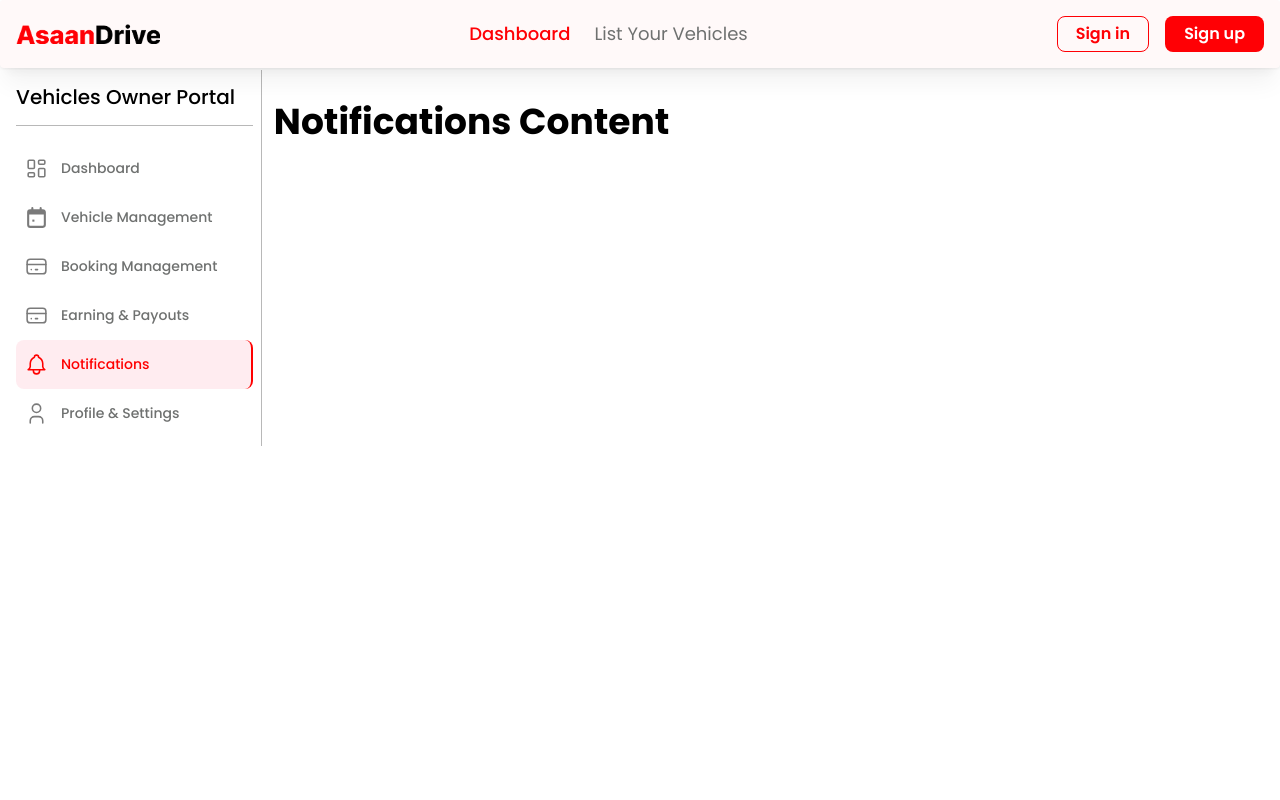
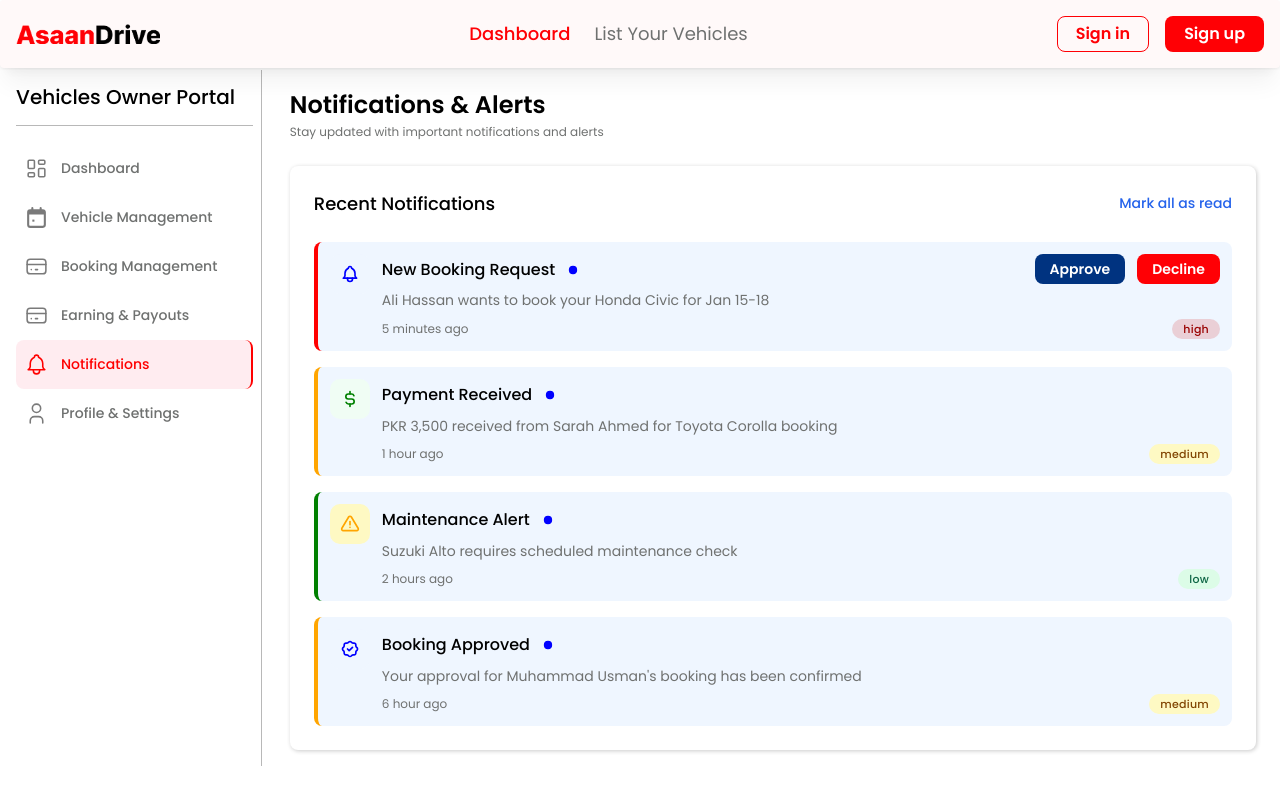
Before and after one commit to MuhammadHarisBaloch/app-asaan-drive, a Next.js app: page /app/vehicles-owner in a window 1280 px wide. Both pictures are taken after a click on the link "Notifications". Shown: the top 800 px of the page. Built offline with nearby package versions, Linux system fonts and the light colour scheme; no server answers.

Commit message:
[FEAT] Notification Section UI Completed 🚀

```diff
--- a/src/app/app/vehicles-owner/page.tsx
+++ b/src/app/app/vehicles-owner/page.tsx
@@ -3,6 +3,7 @@ import SideBar from "@/components/features/SideBar/inde";
 import VehicleOwnerDashboardSection from "@/components/features/vehicle-owner/Dashboard";
 import BookingManagementSection from "@/components/features/vehicle-owner/Dashboard/BookingManagementSection";
 import EarningAndPayoutSection from "@/components/features/vehicle-owner/Dashboard/EarningAndPayoutSection";
+import NotificationSection from "@/components/features/vehicle-owner/Dashboard/NotificationSection";
 import VehicleManagementSection from "@/components/features/vehicle-owner/Dashboard/VehicleManagementSection";
 import { Grid, GridCol } from "@mantine/core";
 import {
@@ -40,7 +41,7 @@ export default function VehiclesOwnerPage() {
         {active === "Vehicle Management" && <VehicleManagementSection />}
         {active === "Booking Management" && <BookingManagementSection />}
         {active === "Earning & Payouts" && <EarningAndPayoutSection />}
-        {active === "Notifications" && <h1>Notifications Content</h1>}
+        {active === "Notifications" && <NotificationSection />}
         {active === "Profile & Settings" && <h1>Profile & Settings Content</h1>}
       </GridCol>
     </Grid>
--- /dev/null
+++ b/src/components/features/vehicle-owner/Dashboard/NotificationSection/NotificationCard/index.tsx
@@ -0,0 +1,138 @@
+import {
+  Card,
+  Flex,
+  Center,
+  Stack,
+  Button,
+  Badge,
+  Text,
+  Box,
+} from "@mantine/core";
+import { IconPointFilled } from "@tabler/icons-react";
+import { JSX, useEffect, useState } from "react";
+interface NotificationCardProps {
+  icon: JSX.Element;
+  iconBg: string;
+  title: string;
+  subTitle: string;
+  time: string;
+  priority: string;
+  recentBookingRequest: boolean;
+  markReadAllNotification: boolean;
+}
+export default function NotificationCard({
+  icon,
+  iconBg,
+  title,
+  subTitle,
+  time,
+  priority,
+  recentBookingRequest,
+  markReadAllNotification,
+}: NotificationCardProps) {
+  const [bookingRequest, setBookingReques] = useState(recentBookingRequest);
+  const [readNotification, setReadNotification] = useState(false);
+  const [readAllNotification, setReadAllNotification] = useState(false);
+
+  useEffect(() => {
+    setReadAllNotification(markReadAllNotification);
+  }, [markReadAllNotification]);
+
+  let color: string;
+  let bg: string;
+
+  switch (priority) {
+    case "high":
+      color = "red";
+      bg = "red.0";
+      break;
+    case "medium":
+      color = "orange";
+      bg = "orange.0";
+      break;
+    case "low":
+      color = "green";
+      bg = "green.1";
+      break;
+    default:
+      color = "transparent";
+      bg = "transparent";
+  }
+  return (
+    <Card
+      className="hover-pointer"
+      radius="md"
+      bg={readNotification || readAllNotification ? "white.2" : "blue.0"}
+      style={{ borderLeft: `4px solid ${color}` }}
+      onClick={() => {
+        setReadNotification(true);
+      }}
+    >
+      <Flex
+        h="100%"
+        w="100%"
+        justify="space-between"
+        align="flex-start gap='md'"
+      >
+        <Flex align="flex-start" gap="md">
+          <Center bg={iconBg} h={40} w={40} style={{ borderRadius: "10px" }}>
+            {icon}
+          </Center>
+          <Stack gap="sm" mt="xs">
+            <Flex align="center" gap="sm">
+              <Text fz="sm" c="black" fw={500}>
+                {title}
+              </Text>
+              {readNotification || readAllNotification ? (
+                ""
+              ) : (
+                <IconPointFilled size={20} color="blue" />
+              )}
+            </Flex>
+            <Text fz="xs">{subTitle}</Text>
+            <Text fz="12px">{time}</Text>
+          </Stack>
+        </Flex>
+        <Stack align="flex-end" justify="space-between" gap="xxl">
+          {bookingRequest && (
+            <Flex gap="md">
+              <Button
+                bg="blue"
+                size="xs"
+                onClick={() => {
+                  setBookingReques(false);
+                  setReadNotification(true);
+                }}
+              >
+                Approve
+              </Button>
+              <Button
+                size="xs"
+                onClick={() => {
+                  setBookingReques(false);
+                  setReadNotification(true);
+                }}
+              >
+                Decline
+              </Button>
+            </Flex>
+          )}
+          {!bookingRequest && <Box />}
+          <Badge
+            c={color}
+            bg={bg}
+            fw={500}
+            styles={{
+              root: {
+                textTransform: "lowercase",
+                textAlign: "center",
+              },
+            }}
+          >
+            {priority}
+          </Badge>
+        </Stack>
+      </Flex>
+    </Card>
+  );
+}
--- /dev/null
+++ b/src/components/features/vehicle-owner/Dashboard/NotificationSection/index.tsx
@@ -0,0 +1,56 @@
+import { Card, Group, Stack, Text, UnstyledButton } from "@mantine/core";
+import NotificationCard from "./NotificationCard";
+import { useState } from "react";
+import { data } from "@/constants/Data";
+
+export default function NotificationSection() {
+  const [readAllNotification, setReadAllNotification] = useState(false);
+  return (
+    <Stack p="lg" gap="xl">
+      <Stack gap={0}>
+        <Text fz="xl" c="black" fw={600}>
+          Notifications & Alerts
+        </Text>
+        <Text fz="12px">
+          Stay updated with important notifications and alerts
+        </Text>
+      </Stack>
+      <Card
+        radius="md"
+        p="xl"
+        style={{ filter: "drop-shadow(1px 1px 2px #8e8e8e77)" }}
+      >
+        <Stack gap="xl">
+          <Group justify="space-between">
+            <Text c="black" fw={500} fz="md">
+              Recent Notifications
+            </Text>
+            <UnstyledButton
+              c="blue.5"
+              fz="xs"
+              fw={500}
+              onClick={() => {
+                setReadAllNotification(true);
+              }}
+            >
+              Mark all as read
+            </UnstyledButton>
+          </Group>
+          <Stack gap="lg">
+            {data.vehicleOwner.dashboard.notificationSection.recentNotifications.map(
+              (data, i) => {
+                return (
+                  <NotificationCard
+                    key={i}
+                    {...data}
+                    markReadAllNotification={readAllNotification}
+                  />
+                );
+              }
+            )}
+          </Stack>
+        </Stack>
+      </Card>
+    </Stack>
+  );
+}
--- a/src/constants/Data/index.tsx
+++ b/src/constants/Data/index.tsx
@@ -37,6 +37,8 @@ import {
   IconWallet,
   IconTrendingUp,
   IconDeviceMobile,
+  IconAlertTriangle,
+  IconBell,
 } from "@tabler/icons-react";
 import Images from "../Images";
 import MobileWallet from "@/components/features/renters/vehicle/PaymentBilling/MobileWallet";
@@ -1069,6 +1071,44 @@ const cashWithdrawPaymentMethods = [
   },
 ];
 
+const recentNotifications = [
+  {
+    icon: <IconBell size={20} color="blue" />,
+    iconBg: "blue.0",
+    title: "New Booking Request",
+    subTitle: "Ali Hassan wants to book your Honda Civic for Jan 15-18",
+    time: "5 minutes ago",
+    priority: "high",
+    recentBookingRequest: true,
+  },
+  {
+    icon: <IconCurrencyDollar size={20} color="green" />,
+    iconBg: "green.0",
+    title: "Payment Received",
+    subTitle: "PKR 3,500 received from Sarah Ahmed for Toyota Corolla booking",
+    time: "1 hour ago",
+    priority: "medium",
+    recentBookingRequest: false,
+  },
+  {
+    icon: <IconAlertTriangle size={20} color="orange" />,
+    iconBg: "orange.0",
+    title: "Maintenance Alert",
+    subTitle: "Suzuki Alto requires scheduled maintenance check",
+    time: "2 hours ago",
+    priority: "low",
+    recentBookingRequest: false,
+  },
+  {
+    icon: <IconRosetteDiscountCheck size={20} color="blue" />,
+    iconBg: "blue.0",
+    title: "Booking Approved",
+    subTitle: "Your approval for Muhammad Usman's booking has been confirmed",
+    time: "6 hour ago",
+    priority: "medium",
+    recentBookingRequest: false,
+  },
+];
 export const data = {
   footer: {
     menu: footerMenu,
@@ -1131,6 +1171,9 @@ export const data = {
         monthlySalesChart: monthlySalesChart,
         cashWithdrawPaymentMethods: cashWithdrawPaymentMethods,
       },
+      notificationSection: {
+        recentNotifications: recentNotifications,
+      },
     },
   },
   home: {
```
